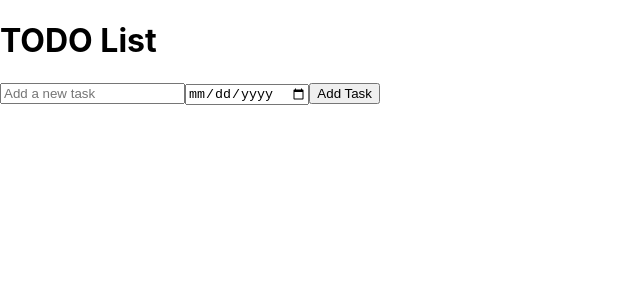
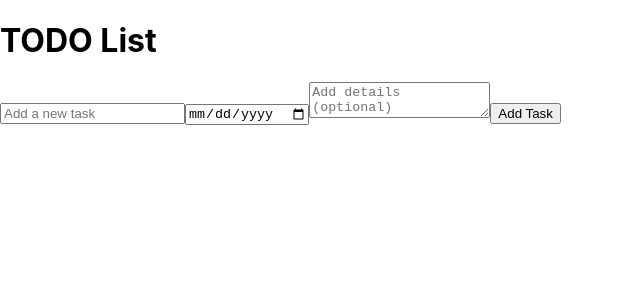
Before and after one commit to wtiger9218/Demo-OpenHands, a React (Create React App) app: page / in a window 1280 px wide. Shown: the top 300 px of the page, without its empty margins (0-640 px from the left). Built offline with nearby package versions, Linux system fonts and the light colour scheme.

Commit message:
Fix issue #7: Adding details of TODO

```diff
--- a/src/App.css
+++ b/src/App.css
@@ -1,5 +1,15 @@
 .App {
   text-align: center;
+  padding: 20px;
+}
+
+textarea {
+  display: block;
+  margin: 10px auto;
+  width: 300px;
+  height: 100px;
+  padding: 8px;
+  resize: vertical;
 }
 
 .App-logo {
--- a/src/App.js
+++ b/src/App.js
@@ -7,6 +7,7 @@ function App() {
   });
   const [taskInput, setTaskInput] = useState('');
   const [dueDate, setDueDate] = useState('');
+  const [details, setDetails] = useState('');
 
   useEffect(() => {
     localStorage.setItem('tasks', JSON.stringify(tasks));
@@ -16,11 +17,13 @@ function App() {
     if (taskInput.trim()) {
       const newTask = {
         text: taskInput.trim(),
-        dueDate: dueDate || null
+        dueDate: dueDate || null,
+        details: details.trim() || null
       };
       setTasks([...tasks, newTask]);
       setTaskInput('');
       setDueDate('');
+      setDetails('');
     }
   };
 
@@ -44,6 +47,12 @@ function App() {
           value={dueDate}
           onChange={(e) => setDueDate(e.target.value)}
         />
+        <textarea
+          data-testid="details-input"
+          value={details}
+          onChange={(e) => setDetails(e.target.value)}
+          placeholder="Add details (optional)"
+        />
         <button onClick={addTask}>Add Task</button>
       </div>
       <ul>
@@ -54,6 +63,11 @@ function App() {
               <span style={{ marginLeft: '10px', color: '#666' }}>
                 Due: {new Date(task.dueDate).toLocaleDateString()}
               </span>
+            )}
+            {task.details && (
+              <div style={{ marginLeft: '20px', color: '#666', fontSize: '0.9em' }}>
+                {task.details}
+              </div>
             )}
             <button onClick={() => removeTask(index)} data-testid={`remove-${index}`}>Remove</button>
           </li>
```
Also changed, not shown: 1 other file (tests, documents, lock files or other folders).
